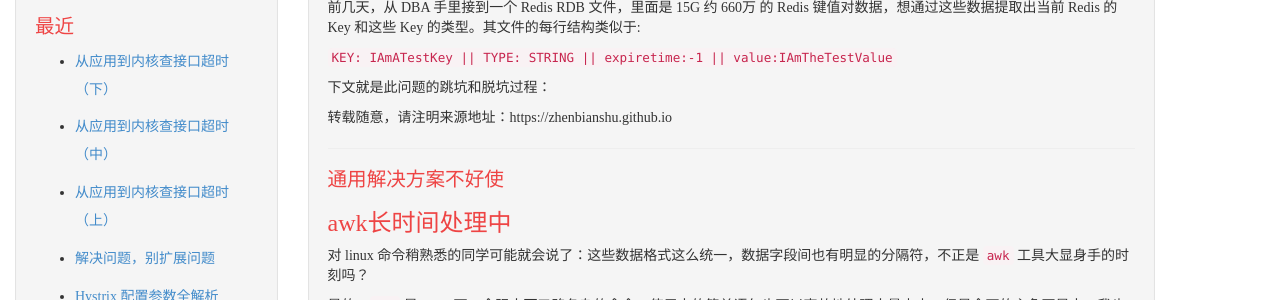
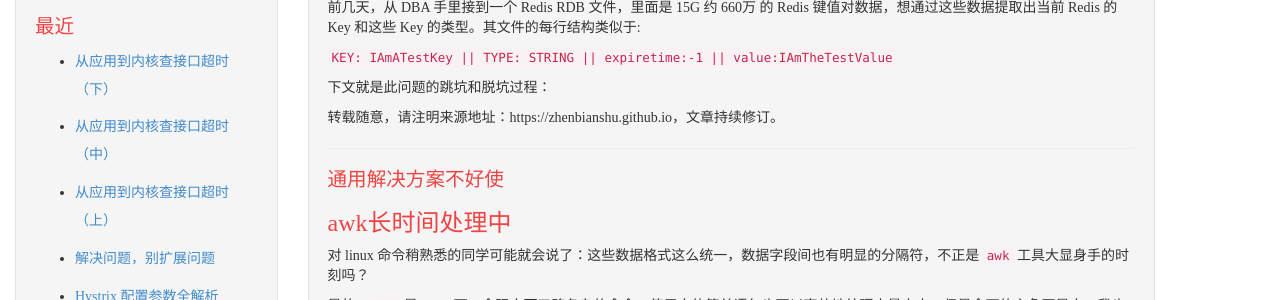
Before and after one commit to zhenbianshu/zhenbianshu.github.io, a Jekyll site: the page built from _posts/2017-09-06-process_big_line_file.html, in a window 1280 px wide and 900 px high. Shown: the part 164-464 px from the top of the window. Built offline with Jekyll 4.4.1, drawn with Linux system fonts in a browser that asks for light colours; comment, search, counter and statistics services are not loaded; some of the changed lines change nothing that is shown.

Commit message:
update copyright;

```diff
--- a/_config.yml
+++ b/_config.yml
@@ -23,5 +23,5 @@ exclude: ['README.md']
 
 # 文章相关配置
 article:
-  copyright: 转载随意，请注明来源地址：https://zhenbianshu.github.io
+  copyright: 转载随意，请注明来源地址：https://zhenbianshu.github.io，文章持续修订。
   summary: 关于本文有什么疑问可以在下面留言交流，如果您觉得本文对您有帮助，欢迎关注我的 <a href="https://weibo.com/u/5715965217">微博</a> 或  <a href="https://github.com/zhenbianshu/">GitHub</a> 。
```
